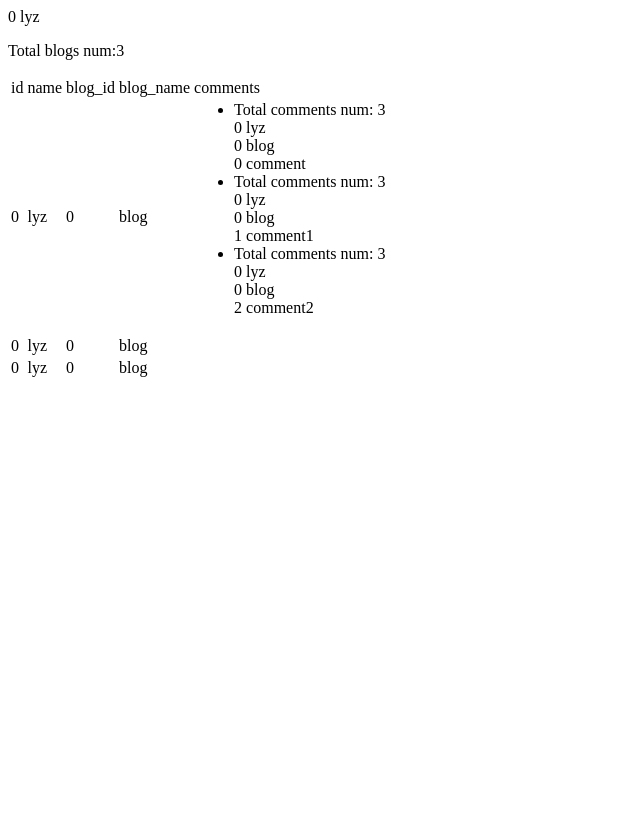
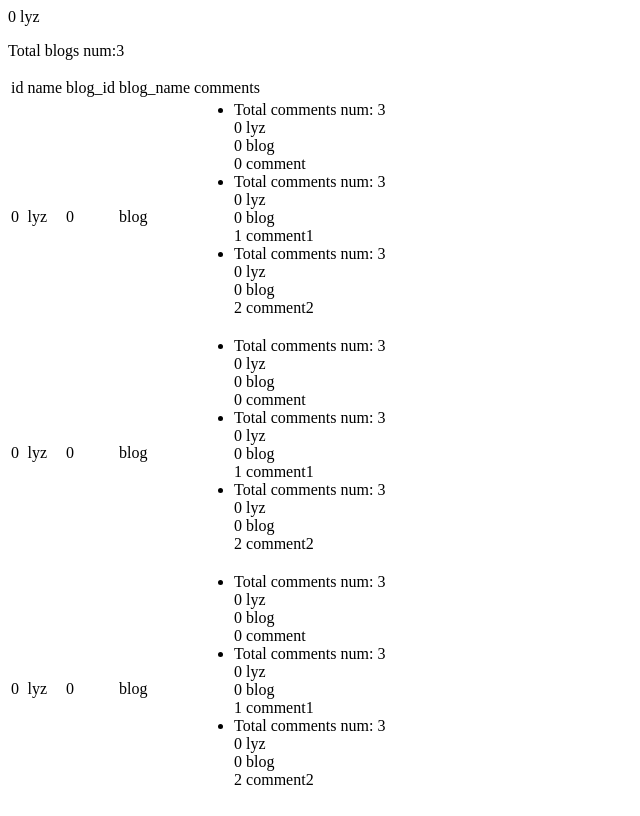
Before and after one commit to liuyanzhi08/sjs, a plain HTML site: page index.html in a window 1280 px wide. Shown: the whole page, without its empty margins (0-640 px from the left). Drawn offline with Linux system fonts and the light colour scheme.

Commit message:
fix foreach render

```diff
--- a/index.html
+++ b/index.html
@@ -43,6 +43,6 @@
 				</tbody>
 			</table>
 		</div>
-		<script type="text/javascript" src="js/require.js" data-main="js/main.js"></script>
+		<script type="text/javascript" src="js/require.js" data-main="js/app.js"></script>
 	</body>
 </html>
--- a/js/s.js
+++ b/js/s.js
@@ -96,6 +96,7 @@ define(['tppl', 'events', 'helper'], function(tpl, events, helper) {
 				arrayName && (addInfo[arrayName] = i);
 				var child = children[i];
 				render(child, addInfo);
+				delete(addInfo[arrayName]);
 			}
 		}
 
```
Also changed, not shown: js/app.js (renamed from js/main.js).
